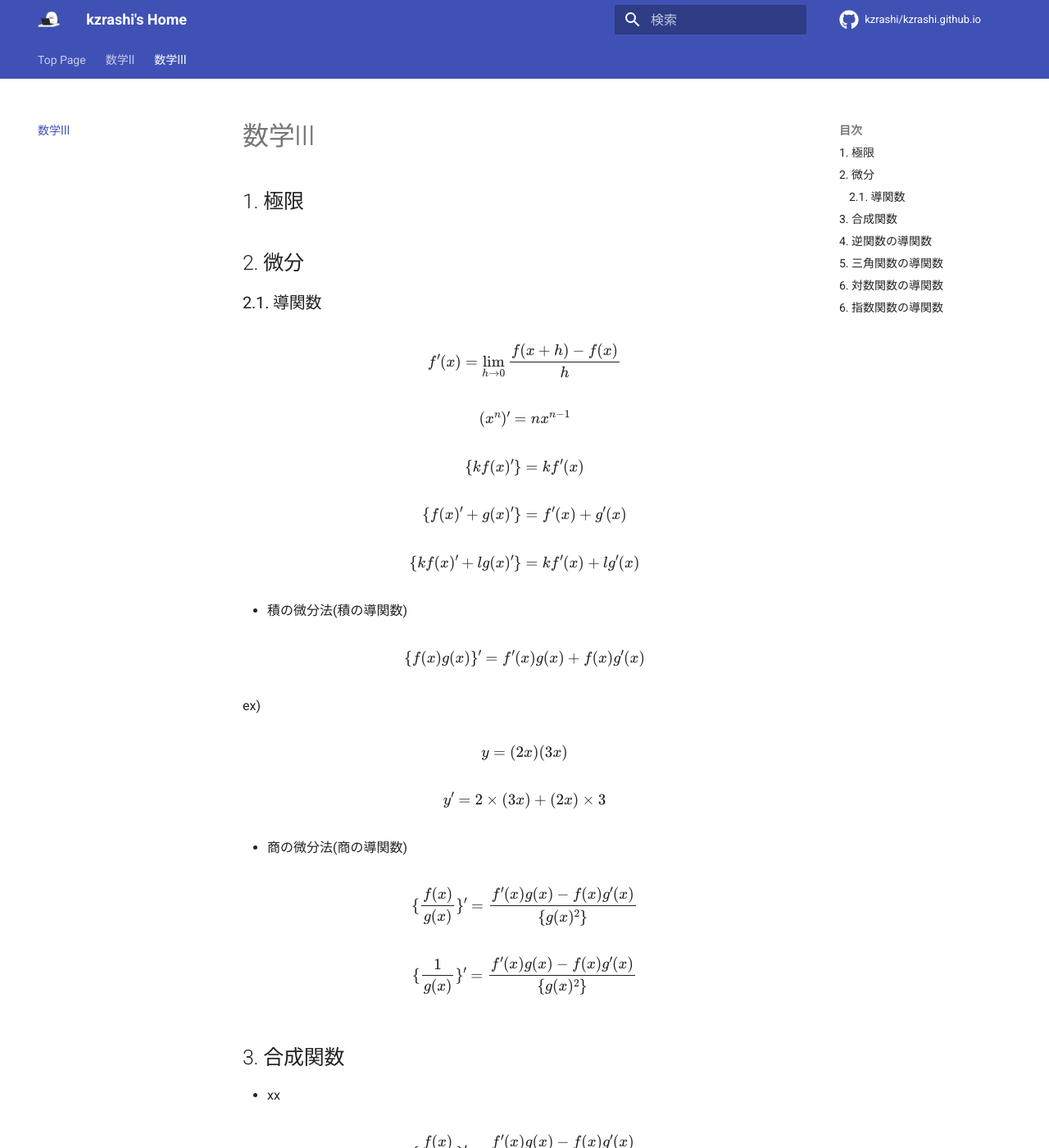
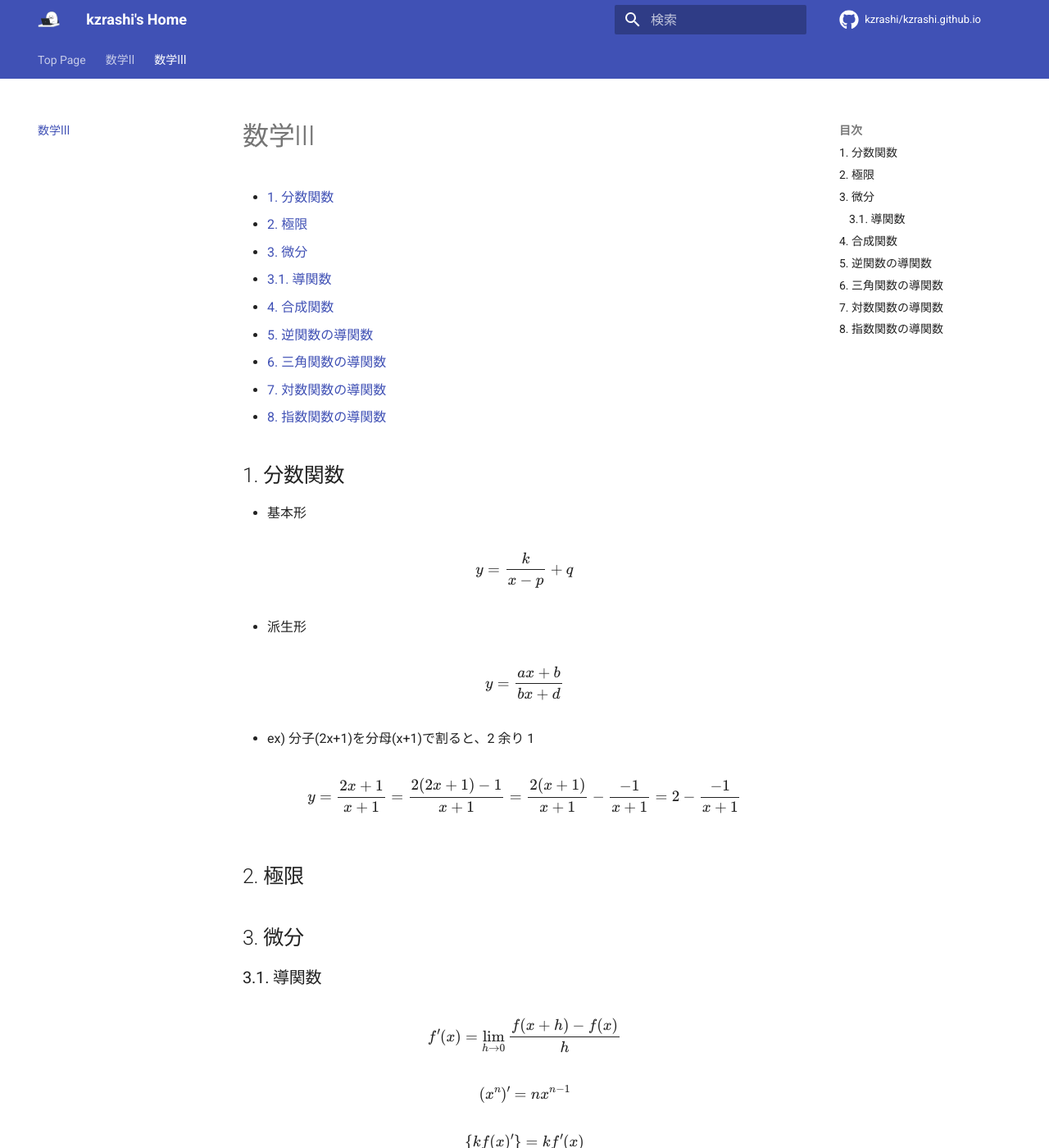
Before and after one commit to kzrashi/kzrashi.github.io, an MkDocs documentation site: the page built from docs/11_math3.md, in a window 1280 px wide and 1400 px high. Shown: the whole window at 82% size. Built offline with MkDocs 1.6.1 and Material for MkDocs 9.7.7, drawn with Linux system fonts in a browser that asks for light colours; comment, search, counter and statistics services are not loaded; some of the changed text lies outside the part shown.

```diff
--- a/docs/11_math3.md
+++ b/docs/11_math3.md
@@ -1,9 +1,42 @@
 # 数学Ⅲ
+- [1. 分数関数](#1-分数関数)
+- [2. 極限](#2-極限)
+- [3. 微分](#3-微分)
+  - [3.1. 導関数](#31-導関数)
+- [4. 合成関数](#4-合成関数)
+- [5. 逆関数の導関数](#5-逆関数の導関数)
+- [6. 三角関数の導関数](#6-三角関数の導関数)
+- [7. 対数関数の導関数](#7-対数関数の導関数)
+- [8. 指数関数の導関数](#8-指数関数の導関数)
 
-## 1. 極限
 
-## 2. 微分
-### 2.1. 導関数
+
+## 1. 分数関数
+- 基本形
+
+$$
+y = \frac{k}{x-p} + q
+$$
+
+- 派生形
+
+$$
+y = \frac{ax+b}{bx+d}
+$$
+
+- ex)
+分子(2x+1)を分母(x+1)で割ると、2 余り 1
+
+$$
+y = \frac{2x+1}{x+1} = \frac{2(2x+1)-1}{x+1} = \frac{2(x+1)}{x+1} - \frac{-1}{x+1} = 2 - \frac{-1}{x+1}
+$$
+
+
+
+## 2. 極限
+
+## 3. 微分
+### 3.1. 導関数
 
 $$
 f'(x) = \lim_{h \to 0} \frac{f(x+h)-f(x)}{h}
@@ -55,7 +88,7 @@
 \{\frac{1}{g(x)}\}' = \frac{f'(x)g(x) - f(x)g'(x)}{\{g(x)^{2}\}}
 $$
 
-## 3. 合成関数
+## 4. 合成関数
 - xx
 
 $$
@@ -72,7 +105,7 @@
 y'=((x^{3})^{2})' \times (x^{3})' = 2(x^{3}) \times (3x^{2})
 $$
 
-## 4. 逆関数の導関数
+## 5. 逆関数の導関数
 - 公式
 
 $$
@@ -129,7 +162,7 @@
 2\sin{x}\cos{x}
 $$
 
-## 6. 対数関数の導関数
+## 7. 対数関数の導関数
 
 - 底がeの場合
 
@@ -157,7 +190,7 @@
 $$
 
 
-## 6. 指数関数の導関数
+## 8. 指数関数の導関数
 
 - 基数がeの場合
 
```
Also changed, not shown: other parts of docs/11_math3.md (+1 -1 lines), docs/11_math2.md (+63 -1 lines).
